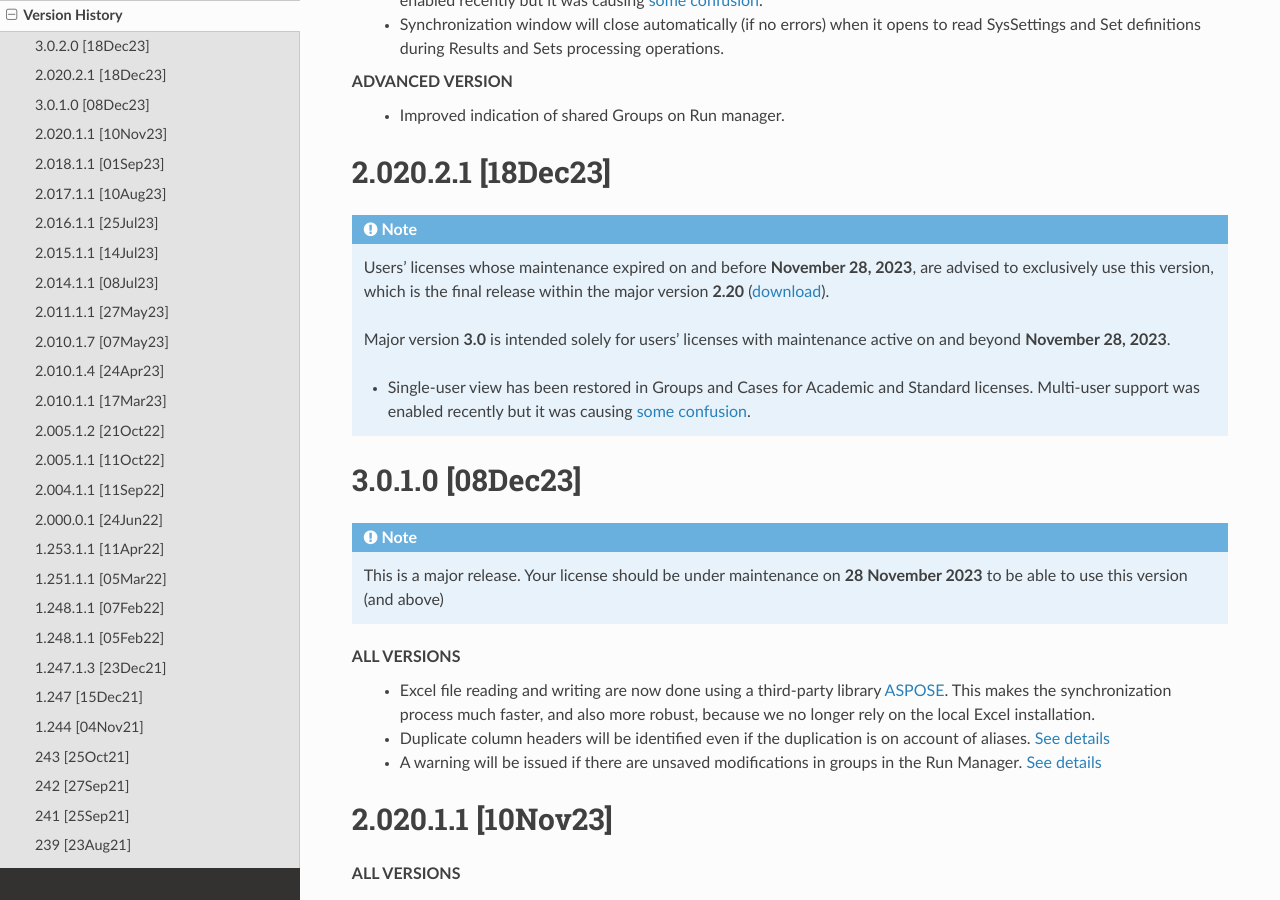
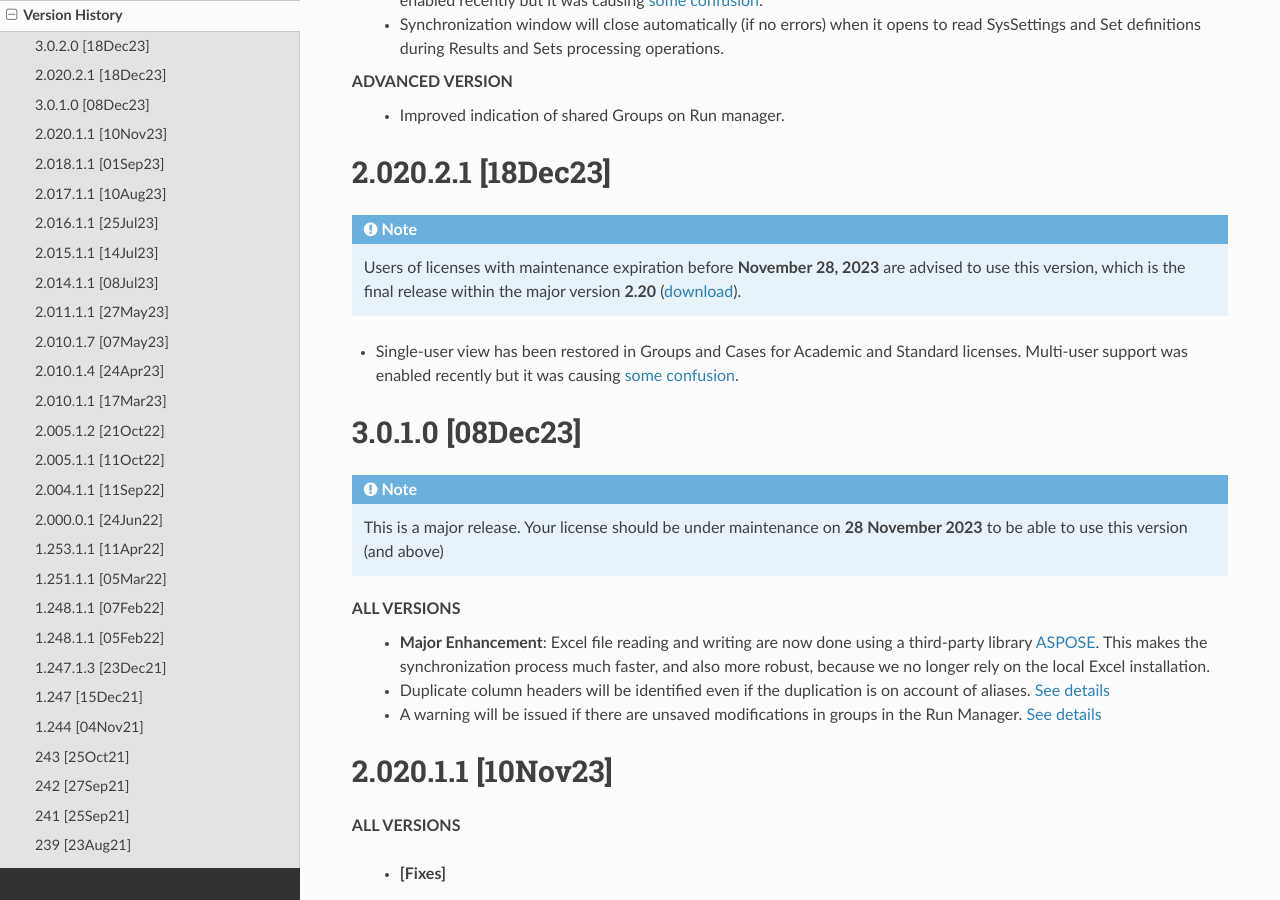
Before and after one commit to kanors-emr/Veda-documentation, a Sphinx documentation site: the page built from docs/source/pages/version_history.rst, in a window 1280 px wide and 900 px high, scrolled down 377 px. Built offline with Sphinx 7.4.7 and the Read the Docs theme 2.0.0, drawn with Linux system fonts in a browser that asks for light colours.

Commit message:
no message

```diff
--- a/docs/source/pages/version_history.rst
+++ b/docs/source/pages/version_history.rst
@@ -20,11 +20,11 @@ Version History
 ^^^^^^^^^^^^^^^^^
 
 .. note::
-    Users' licenses whose maintenance expired on and before **November 28, 2023**, are advised to exclusively use this version, which is the final release within the major version **2.20** (`download <https://github.com/kanors-emr/Veda2.0-Installation/releases/tag/v2.20.2.1>`_).
+    Users of licenses with maintenance expiration before **November 28, 2023** are advised to use this version, which is the final release within the major version **2.20** (`download <https://github.com/kanors-emr/Veda2.0-Installation/releases/tag/v2.20.2.1>`_).
 
-    Major version **3.0** is intended solely for users' licenses with maintenance active on and beyond **November 28, 2023**.
 
-    * Single-user view has been restored in Groups and Cases for Academic and Standard licenses. Multi-user support was enabled recently but it was causing `some confusion <https://github.com/kanors-emr/Veda2.0-Installation/issues/23>`_.
+* Single-user view has been restored in Groups and Cases for Academic and Standard licenses. Multi-user support was enabled recently but it was causing `some confusion <https://github.com/kanors-emr/Veda2.0-Installation/issues/23>`_.
+
 
 3.0.1.0 [08Dec23]
 ^^^^^^^^^^^^^^^^^
@@ -34,7 +34,7 @@ Version History
 
 
 **ALL VERSIONS**
-    * Excel file reading and writing are now done using a third-party library `ASPOSE <https://products.aspose.com/cells/>`_. This makes the synchronization process much faster, and also more robust, because we no longer rely on the local Excel installation.
+    * **Major Enhancement**: Excel file reading and writing are now done using a third-party library `ASPOSE <https://products.aspose.com/cells/>`_. This makes the synchronization process much faster, and also more robust, because we no longer rely on the local Excel installation.
     * Duplicate column headers will be identified even if the duplication is on account of aliases. `See details <https://github.com/kanors-emr/Veda2.0-Installation/issues/11>`_
     * A warning will be issued if there are unsaved modifications in groups in the Run Manager. `See details <https://github.com/kanors-emr/Veda2.0-Installation/issues/17>`_
 
```
